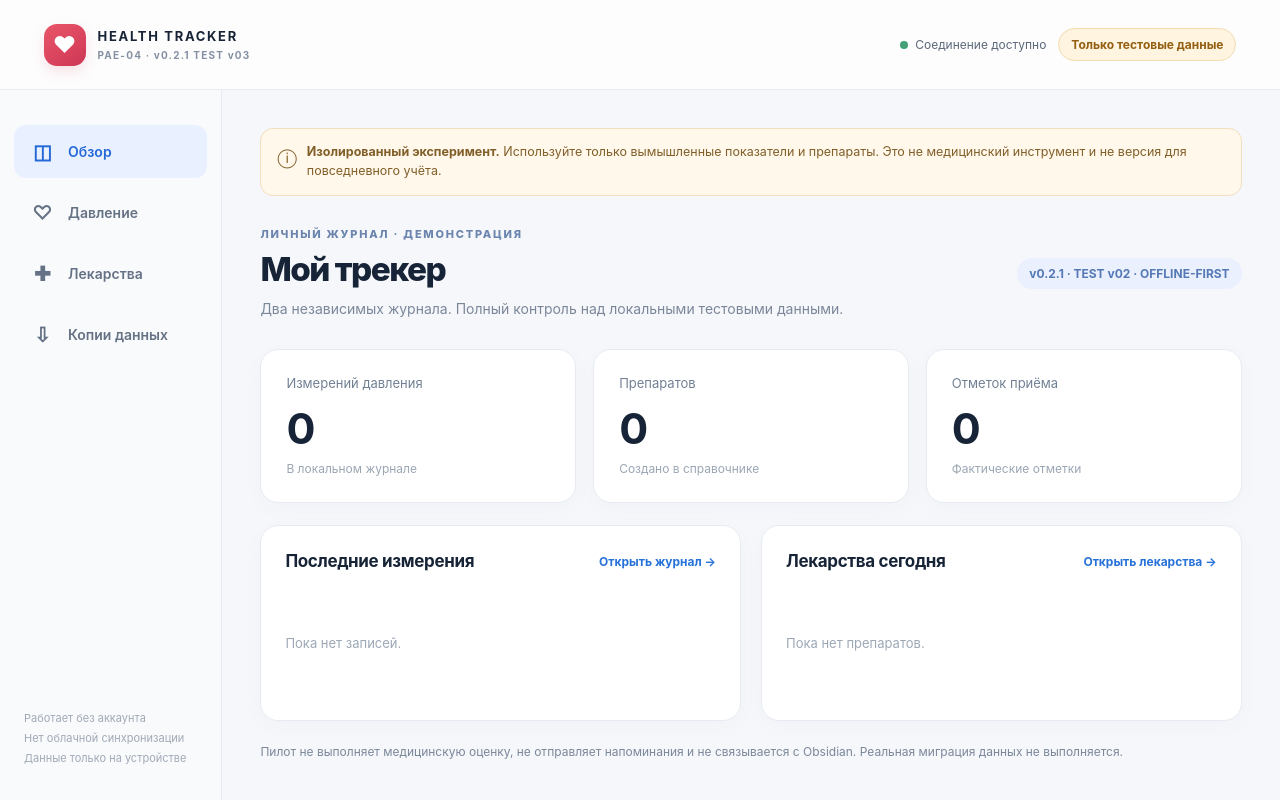
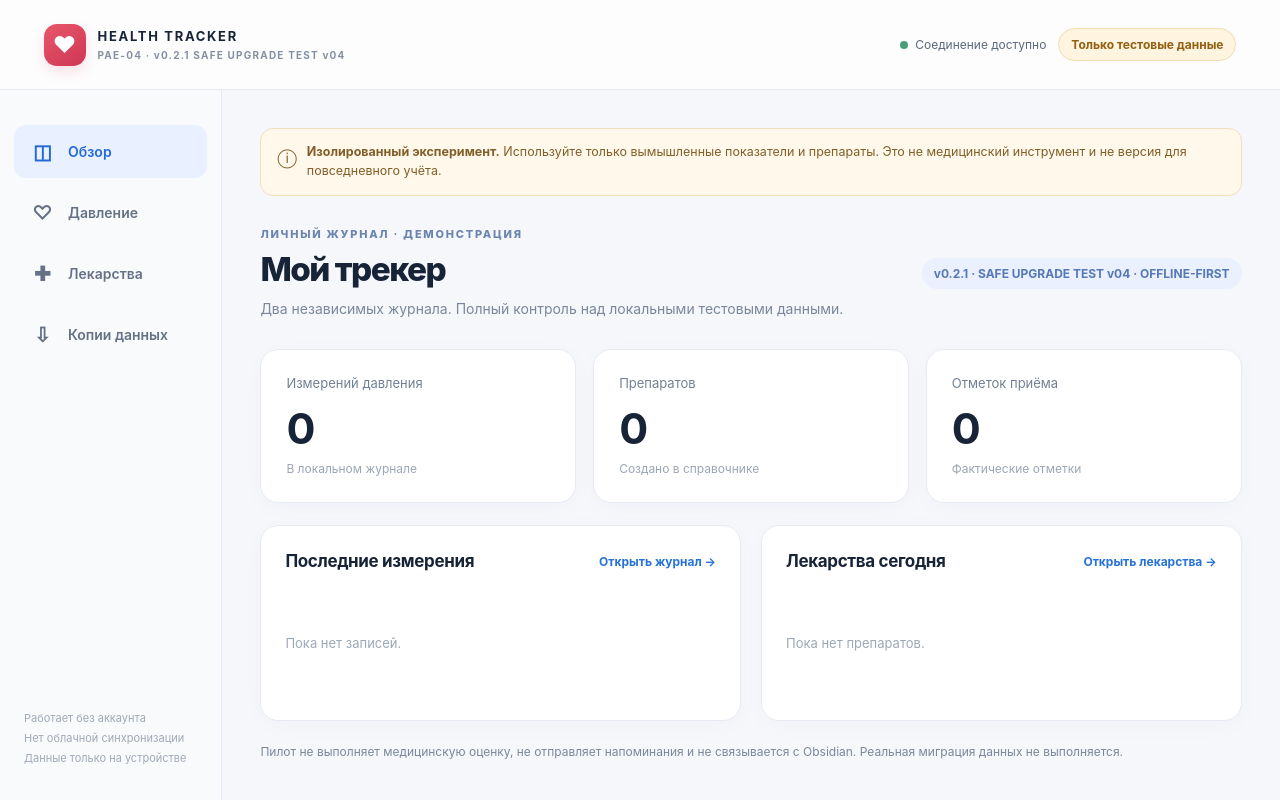
Before and after one commit to mastyukov-cyber/pae04-health-tracker-test, a plain HTML site: page qa/v04-safe-upgrade/site/index.html in a window 1280 px wide. Drawn offline with Linux system fonts and the light colour scheme.

Commit message:
PAE-04 v04 release candidate: correct displayed version and validate SHA in isolated browser QA

```diff
--- a/qa/v04-safe-upgrade/V04_MANIFEST.json
+++ b/qa/v04-safe-upgrade/V04_MANIFEST.json
@@ -3,7 +3,7 @@
   "patch_sha256": "14f9eda87e1a80a9e8b4ddd9f0d3374670bff2e7f918440270da7527dda1c2e2",
   "patch_b64_sha256": "a09fcbbad05e7b45ec3408a5c8d65710e443b0c02435c58522f5de4ddadfe454",
   "target_files": {
-    "index.html": "55053430f87db962cd0482e6ced92cb646dca717782d99143e891d9eb9eedcf6",
+    "index.html": "e0047ba4ed12897f3e9a6da7d1ec8656c76b0288b8cc8a047fcba855d0437aba",
     "styles.css": "672770d0f732502ccfce33670ed167d12ba882ebc6bf50610616e6082c5fb90c",
     "sw.js": "db303798274e07d33947c748c0f3309bf813a6fd5dc7fea083f47bed872cbbd7",
     "app.js": "7837f6df9b82c5cb0e8a98789ba0326ba9e597c27f43154ab969b117dd9caea6",
--- a/qa/v04-safe-upgrade/site/index.html
+++ b/qa/v04-safe-upgrade/site/index.html
@@ -19,7 +19,7 @@
 <body>
   <div class="app-shell">
     <header class="topbar">
-      <div class="brand"><span class="brand-mark" aria-hidden="true">♥</span><div><strong>HEALTH TRACKER</strong><small>PAE-04 · v0.2.1 TEST v03</small></div></div>
+      <div class="brand"><span class="brand-mark" aria-hidden="true">♥</span><div><strong>HEALTH TRACKER</strong><small>PAE-04 · v0.2.1 SAFE UPGRADE TEST v04</small></div></div>
       <div class="topbar-right"><span class="connection" id="connection-status"><span class="status-dot"></span>Проверка соединения</span><span class="pill demo-pill">Только тестовые данные</span></div>
     </header>
 
@@ -37,7 +37,7 @@
         <div id="messages" role="status" aria-live="polite"></div>
 
         <section class="page active" id="page-overview" aria-labelledby="overview-title">
-          <div class="page-head"><div><p class="eyebrow">ЛИЧНЫЙ ЖУРНАЛ · ДЕМОНСТРАЦИЯ</p><h1 id="overview-title">Мой трекер</h1><p class="muted">Два независимых журнала. Полный контроль над локальными тестовыми данными.</p></div><span class="version-label">v0.2.1 · TEST v02 · OFFLINE-FIRST</span></div>
+          <div class="page-head"><div><p class="eyebrow">ЛИЧНЫЙ ЖУРНАЛ · ДЕМОНСТРАЦИЯ</p><h1 id="overview-title">Мой трекер</h1><p class="muted">Два независимых журнала. Полный контроль над локальными тестовыми данными.</p></div><span class="version-label">v0.2.1 · SAFE UPGRADE TEST v04 · OFFLINE-FIRST</span></div>
           <div class="stats"><article class="stat-card"><span>Измерений давления</span><strong id="stat-pressure">0</strong><small>В локальном журнале</small></article><article class="stat-card"><span>Препаратов</span><strong id="stat-meds">0</strong><small>Создано в справочнике</small></article><article class="stat-card"><span>Отметок приёма</span><strong id="stat-intakes">0</strong><small>Фактические отметки</small></article></div>
           <div class="two-col"><article class="panel"><div class="panel-heading"><h2>Последние измерения</h2><button class="text-button" data-go="pressure" type="button">Открыть журнал →</button></div><div id="overview-pressure" class="empty">Пока нет записей.</div></article><article class="panel"><div class="panel-heading"><h2>Лекарства сегодня</h2><button class="text-button" data-go="meds" type="button">Открыть лекарства →</button></div><div id="overview-meds" class="empty">Пока нет препаратов.</div></article></div>
           <p class="footnote">Пилот не выполняет медицинскую оценку, не отправляет напоминания и не связывается с Obsidian. Реальная миграция данных не выполняется.</p>
```
Also changed, not shown: 1 other file.
